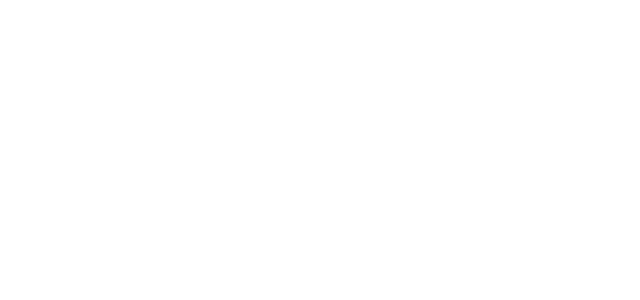
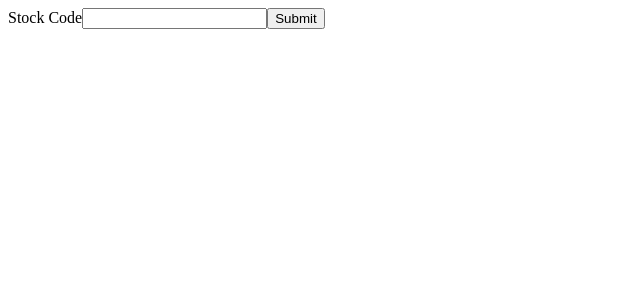
Before and after one commit to 1609Shaneeza/KA1_demo, a React (Vite) app: page / in a window 1280 px wide. Shown: the top 300 px of the page, without its empty margins (0-640 px from the left). Built offline with nearby package versions, Linux system fonts and the light colour scheme.

Commit message:
stock searcher

```diff
--- a/src/App.tsx
+++ b/src/App.tsx
@@ -1,8 +1,9 @@
-
+import StockSearcher from "./StockSearcher"
 function App() {
 
   return (
     <>
+    <StockSearcher/>
     </>
   )
 }
--- a/src/StockSearcher.tsx
+++ b/src/StockSearcher.tsx
@@ -7,16 +7,27 @@
     const handleClick = async(e: FormEvent) => {
         e.preventDefault();
 
-        const params = {
+        const alphaVantageParams = {
             function: "TIME_SERIES_INTRADAY",
             symbol: stockcode,
             interval: "5min",
-            apiKey:"UK6ZNP3MKPAOFNZG"
+            apikey:"UK6ZNP3MKPAOFNZG"
         };
 
-        const response = await axios.get("", {
+        try{
+        const response = await axios.get("https://www.alphavantage.co/query", {
             params: alphaVantageParams
         });
+        console.log(response.data);
+
+        const timeSeries = response?.data["Time Series (5min)"];
+        if (timeSeries) {
+            const latestTime = Object.keys(timeSeries)[0];
+            console.log(latestTime);
+        } else{
+            throw Error("Invalid Response Format");
+        }
+    }catch (error) {}
     };
 
     return(
```
